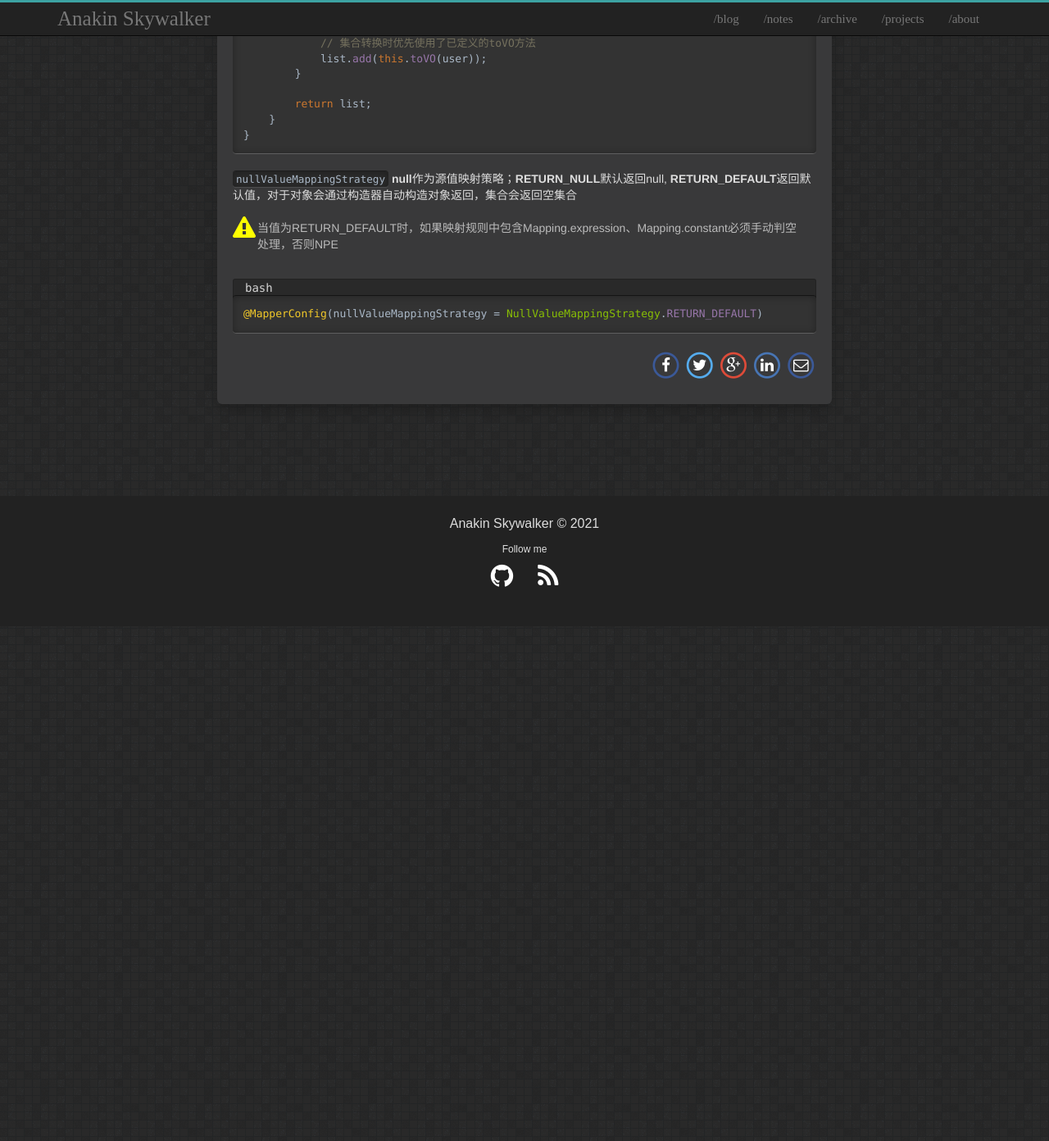
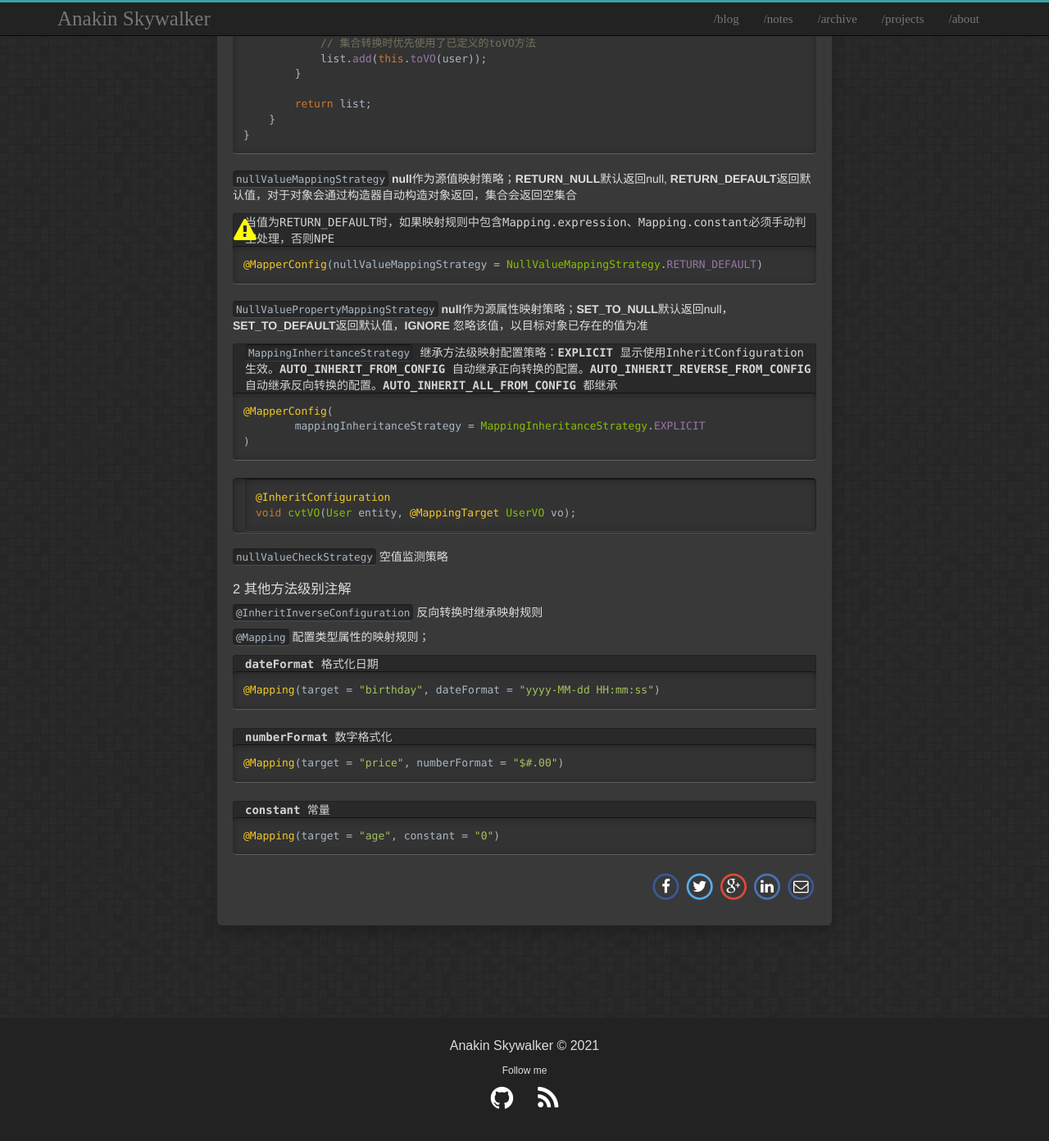
Before and after one commit to AnakinSkyW/AnakinSkyW.github.io, a Jekyll site: the page built from _posts/java/2021-09-28-MapStruct指南.md, in a window 1280 px wide and 1400 px high, scrolled down 2794 px. Shown: the top 1392 px of the window at 82% size. Built offline with Jekyll 4.4.1, drawn with Linux system fonts in a browser that asks for light colours; comment, search, counter and statistics services are not loaded; before the commit the page ends 3558 px from its top, so only the background shows below that.

Commit message:
:memo: MapStruct

```diff
--- a/_posts/java/2021-09-28-MapStruct指南.md
+++ b/_posts/java/2021-09-28-MapStruct指南.md
@@ -171,8 +171,50 @@ public List<UserVO> collectionCvt(List<User> entities) {
 `nullValueMappingStrategy` **null**作为源值映射策略；**RETURN_NULL**默认返回null, **RETURN_DEFAULT**返回默认值，对于对象会通过构造器自动构造对象返回，集合会返回空集合
 >当值为RETURN_DEFAULT时，如果映射规则中包含Mapping.expression、Mapping.constant必须手动判空处理，否则NPE
 {: .note .warning}
->bash
 {:.filename}
 {% highlight java %}
 @MapperConfig(nullValueMappingStrategy = NullValueMappingStrategy.RETURN_DEFAULT)
 {% endhighlight %}
+
+`NullValuePropertyMappingStrategy` **null**作为源属性映射策略；**SET_TO_NULL**默认返回null，**SET_TO_DEFAULT**返回默认值，**IGNORE** 忽略该值，以目标对象已存在的值为准
+
+
+`MappingInheritanceStrategy` 继承方法级映射配置策略：**EXPLICIT** 显示使用InheritConfiguration生效。**AUTO_INHERIT_FROM_CONFIG** 自动继承正向转换的配置。**AUTO_INHERIT_REVERSE_FROM_CONFIG** 自动继承反向转换的配置。**AUTO_INHERIT_ALL_FROM_CONFIG** 都继承
+{:.filename}
+{% highlight java %}
+@MapperConfig(
+        mappingInheritanceStrategy = MappingInheritanceStrategy.EXPLICIT
+)
+{% endhighlight %}
+
+{:.filename}
+{% highlight java %}
+@InheritConfiguration
+void cvtVO(User entity, @MappingTarget UserVO vo);
+{% endhighlight %}
+
+`nullValueCheckStrategy`  空值监测策略
+
+
+### 2 其他方法级别注解
+
+`@InheritInverseConfiguration` 反向转换时继承映射规则
+
+`@Mapping` 配置类型属性的映射规则；
+>**dateFormat** 格式化日期
+{:.filename}
+{% highlight java %}
+@Mapping(target = "birthday", dateFormat = "yyyy-MM-dd HH:mm:ss")
+{% endhighlight %}
+
+>**numberFormat** 数字格式化
+{:.filename}
+{% highlight java %}
+@Mapping(target = "price", numberFormat = "$#.00")
+{% endhighlight %}
+
+>**constant** 常量
+{:.filename}
+{% highlight java %}
+@Mapping(target = "age", constant = "0")
+{% endhighlight %}
```
